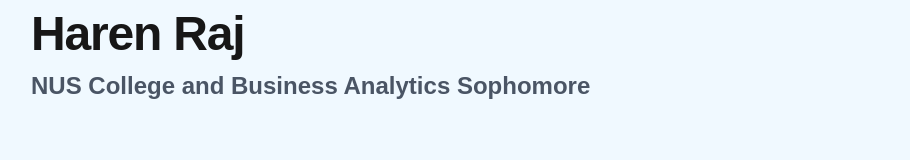
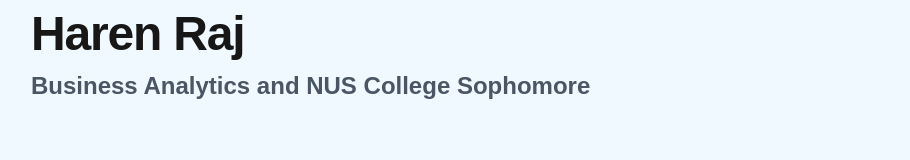
Before and after one commit to harenraj7/Personal-Website, a Next.js app: page / in a window 1280 px wide. Shown: the part 146-306 px from the top of the page, without its empty margins (185-1095 px from the left). Built offline with nearby package versions, Linux system fonts and the light colour scheme.

Commit message:
Update page.tsx

```diff
--- a/app/page.tsx
+++ b/app/page.tsx
@@ -51,7 +51,7 @@
         <header className="mt-14">
           <h1 className="text-5xl font-bold tracking-tight">Haren Raj</h1>
           <p className="mt-3 text-2xl font-semibold text-gray-600">
-            NUS College and Business Analytics Sophomore
+            Business Analytics and NUS College Sophomore
           </p>
         </header>
 
@@ -355,8 +355,8 @@
                 <div className="mt-4 text-gray-600">
                   <p>
                     Answered questions to prospective students and concerned parents about
-                    NUS Business Analytics and School of Computing, giving them and idea of career
-                    prospects and what to expect as a student
+                    Business Analytics and School of Computing at NUS' Open House, giving them and idea of career
+                    prospects and what to expect as a student.
                   </p>
                 </div>
               )}
```
